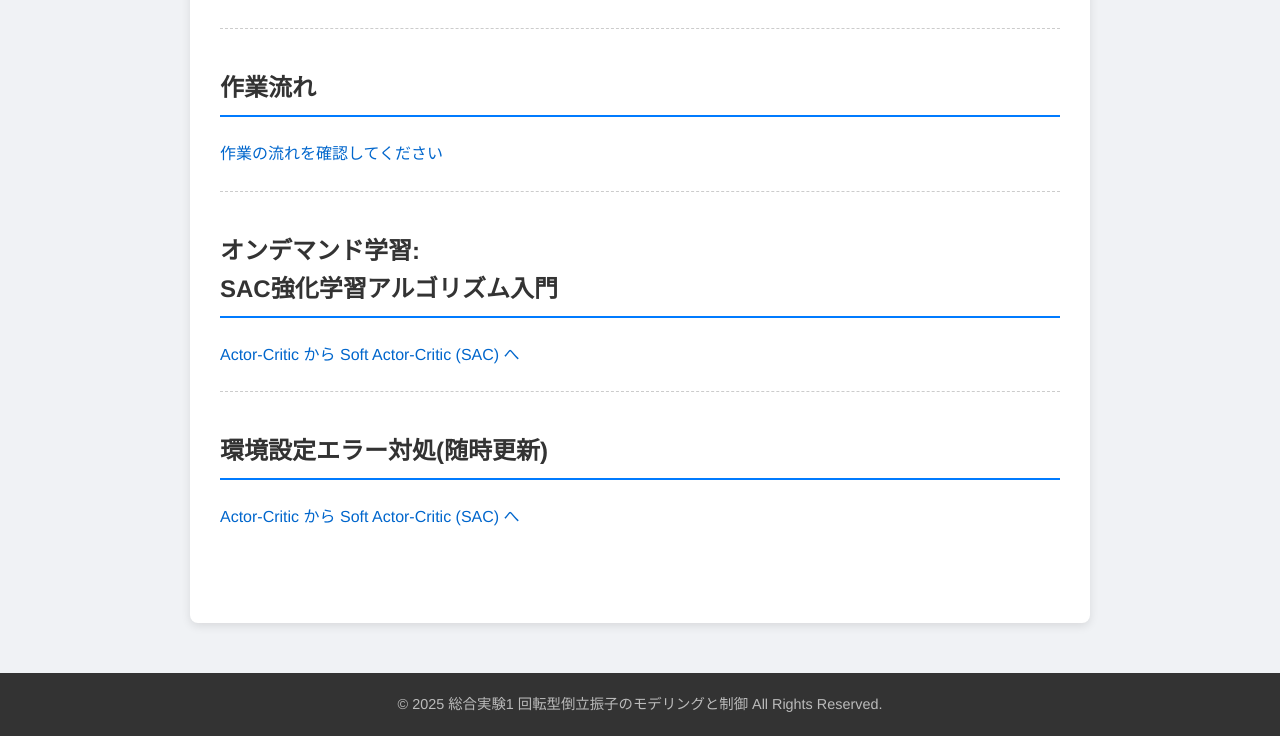
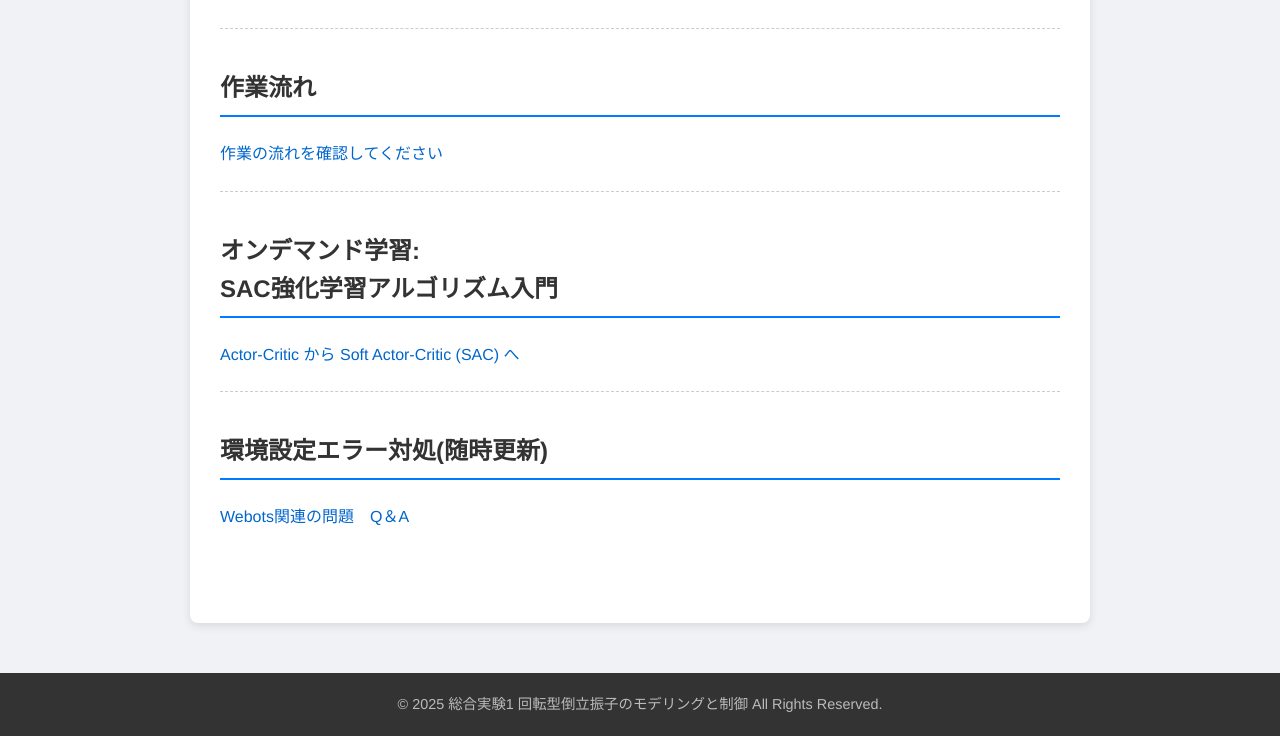
Before and after one commit to KobeUIdentPendExp/IdentPendHP, a plain HTML site: page 6kaime/index.html in a window 1280 px wide. Shown: the part 995-1731 px from the top of the page. Drawn offline with Linux system fonts and the light colour scheme.

Commit message:
6kaime Ver 2.2.1

```diff
--- a/6kaime/index.html
+++ b/6kaime/index.html
@@ -191,7 +191,7 @@
 
 </h2>
             <p>
-                <a href="SAC_introduction.html" target="_blank" rel="noopener noreferrer">Actor-Critic から Soft Actor-Critic (SAC) へ</a>
+                <a href="SAC_introduction.html" target="_blank" rel="noopener noreferrer"> Webots関連の問題　Q＆A</a>
             </p>
         </section>
         <!-- <section id="files">
```
